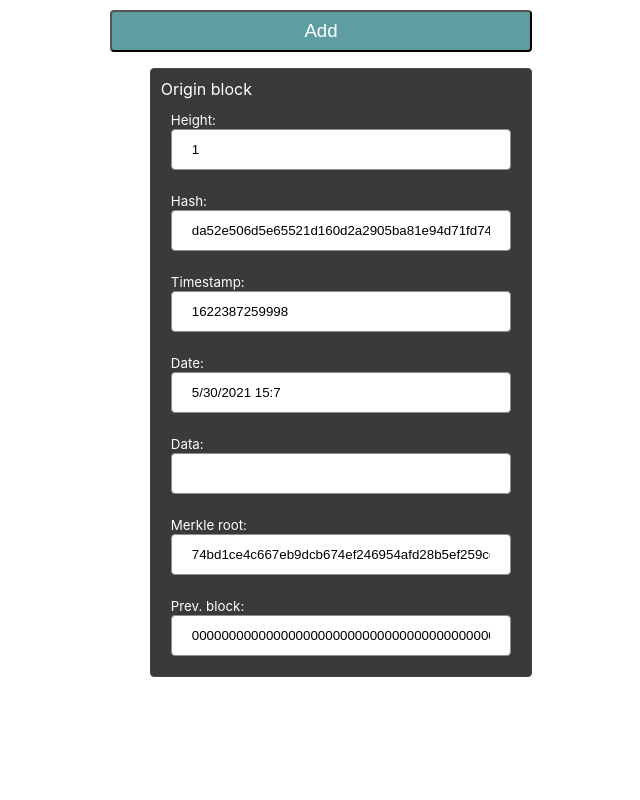
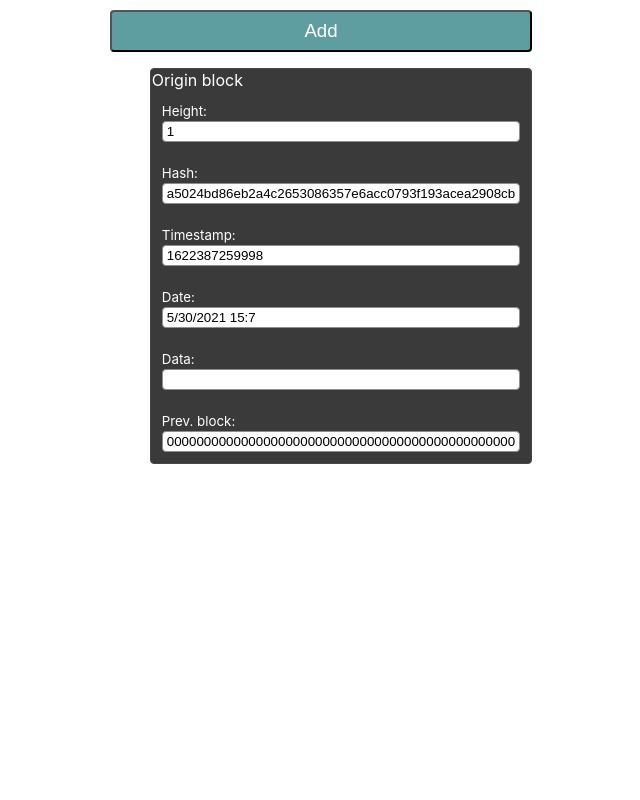
Before and after one commit to dejvids/blockchain-demo, a React (Create React App) app: page / in a window 1280 px wide. Shown: the top 800 px of the page, without its empty margins (319-959 px from the left). Built offline with nearby package versions, Linux system fonts and the light colour scheme.

Commit message:
Add validation

```diff
--- a/src/components/Block/Block.module.css
+++ b/src/components/Block/Block.css
@@ -7,7 +7,10 @@
     color: white;
     margin-left: auto;
     margin-right: auto;
-    padding: 10px;
-    margin-top:10px;
-    margin-bottom: 10px;
+    padding: 1px;
+    margin-top:7.5px;
+    margin-bottom: 7.5px;
 }
+.invalid{
+    background-color: #913939;
+}
--- a/src/components/Block/Block.tsx
+++ b/src/components/Block/Block.tsx
@@ -5,6 +5,7 @@ import IBlockModel from '../Block/Model/Block'
 import sha256 from 'crypto-js/sha256';
 import BlockModel from './Model/BlockModel';
 import { isOriginBLock, setHash } from '../Home/BlockchainManager';
+import './Block.css';
 
 
 interface BlockProps {
@@ -19,7 +20,8 @@ const Block: React.FC<BlockProps> = ({ blockModel: block, onBlockUpdate: onBlock
         markleRoot: '',
         data: '',
         prevBlockHash: '',
-        timestamp: 0
+        timestamp: 0,
+        isValid: true
     }
 
     const [currentBlock, setCurrentBLock] = useState<IBlockModel>(block);
@@ -36,7 +38,6 @@ const Block: React.FC<BlockProps> = ({ blockModel: block, onBlockUpdate: onBlock
 
     useEffect(()=>{
         setCurrentBLock(block);
-        console.log('height: ' +block.height);
     },[block]);
 
     const formatDate = (date: Date) => {
@@ -48,14 +49,14 @@ const Block: React.FC<BlockProps> = ({ blockModel: block, onBlockUpdate: onBlock
     }
 
     return (
-        <div className={styles.block}>
+        <div className= { `block ${!currentBlock.isValid ? "invalid" : ""}`}>
             { isOriginBLock(block) && <span>Origin block</span>}
             <BlockItem label="Height:" value={currentBlock.height.toString()} disabled={false} />
             <BlockItem label="Hash:" value={currentBlock.hash} />
             <BlockItem label="Timestamp:" value={currentBlock.timestamp.toString()} />
             <BlockItem label="Date:" value={ formatDate(new Date(currentBlock.timestamp))}/>
             <BlockItem label="Data:" value={currentBlock.data} onValueChange={onDataChanged}/>
-            <BlockItem label="Merkle root:" value={currentBlock.markleRoot} />
+            {/* <BlockItem label="Merkle root:" value={currentBlock.markleRoot} /> */}
             <BlockItem label="Prev. block:" value={currentBlock.prevBlockHash} />
         </div>);
 }
--- a/src/components/Block/Model/BlockModel.ts
+++ b/src/components/Block/Model/BlockModel.ts
@@ -1,4 +1,5 @@
 import sha256 from "crypto-js/sha256";
+import { setHash } from "../../Home/BlockchainManager";
 import IBlockModel from "./Block";
 
 export default class BlockModel implements IBlockModel {
@@ -9,7 +10,9 @@ export default class BlockModel implements IBlockModel {
         this.prevBlockHash = prevBlockHash;
         this.data = data;
         this.markleRoot = sha256(data).toString();
-        this.hash = sha256(this.timestamp.toString() + this.prevBlockHash + this.markleRoot).toString();
+        //this.hash = sha256(this.timestamp.toString() + this.prevBlockHash + this.markleRoot).toString();
+        this.hash = setHash(this);
+        this.isValid = true;
     }
     hash: string;
     height: number;
@@ -17,4 +20,5 @@ export default class BlockModel implements IBlockModel {
     markleRoot: string;
     prevBlockHash: string;
     data: string;
+    isValid: boolean;
 }
--- a/src/components/BlockItem/Blockitem.module.css
+++ b/src/components/BlockItem/Blockitem.module.css
@@ -13,7 +13,7 @@
     padding: 2px;
     display: inline-block;
     border: 1px solid rgb(141, 141, 141);
-    padding:12px 20px;
+    padding:2px 4px;
     border-radius: 4px;
     box-sizing: border-box;
 }
--- a/src/components/Home/BlockchainManager.ts
+++ b/src/components/Home/BlockchainManager.ts
@@ -7,10 +7,27 @@ export const getLastBlock = (blockchain: Blockchain): IBlockModel => {
 }
 
 export const setHash = (block: IBlockModel) => {
-    return sha256(block.timestamp.toString() + block.prevBlockHash + block.markleRoot).toString();
+    block.hash = sha256(block.timestamp.toString() + block.prevBlockHash + block.markleRoot).toString();
+    return block.hash;
 }
 
 export const isOriginBLock = (block: IBlockModel): boolean => {
     return block?.height == 1;
 
 }
+
+export const validateBlockchain = (blockchain: Blockchain): number => {
+    const blocks = blockchain.blocks;
+
+    if(blocks.length <= 1)
+        return -1;
+
+    let valid = true;
+    for(let i = 0; i< blocks.length -1; i++) {
+        if(blocks[i+1].hash !== blocks[i].prevBlockHash) {
+            return blocks[i].height;
+        }
+    }
+
+    return -1;
+}
--- a/src/components/Home/Home.tsx
+++ b/src/components/Home/Home.tsx
@@ -6,6 +6,8 @@ import IBlockModel from '../Block/Model/Block';
 import './Home.css';
 import BlockModel from '../Block/Model/BlockModel';
 import Footer from '../Footer/Footer';
+import { setHash, validateBlockchain } from './BlockchainManager';
+import sha256 from 'crypto-js/sha256';
 
 const data = require('../../data.json');
 
@@ -13,6 +15,8 @@ const originBLock: BlockModel = data.originBlock;
 
 
 const Home: React.FC = () => {
+  setHash(originBLock);
+  originBLock.markleRoot = sha256(originBLock.data).toString();
   const defaultBlockChain: Blockchain = {
     blocks: [
       originBLock
@@ -26,18 +30,48 @@ const Home: React.FC = () => {
 
   const onAddClicked = () => {
     const newBlock = new BlockModel(blockchain.blocks[0].height + 1, Date.now(), blockchain.blocks[0].hash, '');
-    console.log(blockchain.blocks[0]);
+
 
     const newBlockchain: Blockchain = { ...blockchain, blocks: [newBlock, ...blockchain.blocks] };
+
+    updateBlckStatus(newBlockchain, newBlock.height);
     setBlockchain(newBlockchain);
   };
 
   const onBlockUpdate = (newBlock: IBlockModel) =>{
-    console.log(newBlock.data);
+    const newBlockchain: Blockchain = {...blockchain, blocks: [...blockchain.blocks]};
+    newBlockchain.blocks[blockchain.blocks.length - newBlock.height] = newBlock;
 
-    const newBLockChain: Blockchain = {...blockchain, blocks: [...blockchain.blocks]};
-    newBLockChain.blocks[blockchain.blocks.length - newBlock.height] = newBlock;
-    setBlockchain(newBLockChain);
+    validate(newBlockchain);
+    updateBlckStatus(newBlockchain, newBlock.height);
+    setBlockchain(newBlockchain);
+  }
+
+  const validate = (bc: Blockchain) => {
+     //const validationResult = validateBlockchain(bc);
+    // if(validationResult > -1)
+    // {
+    //   console.log('Invalid blockchain starting from block: ' + validationResult)
+    //   let i = 0;
+    //   while(bc.blocks[i].height >= validationResult) {
+
+    //     bc.blocks[i].isValid = false;
+    //     i++;
+    //   }
+    // }
+  }
+
+  const updateBlckStatus = (bc: Blockchain, blockHeight: number) => {
+    let i = bc.blocks.indexOf(bc.blocks.filter(x=>x.height == blockHeight)[0])
+
+    while(i >0) {
+      bc.blocks[i-1].isValid = bc.blocks[i-1].prevBlockHash === bc.blocks[i].hash && bc.blocks[i].isValid;
+      i--;
+    }
+
+    if(i == 0 && bc.blocks.length > 1) {
+      bc.blocks[i].isValid = bc.blocks[0].prevBlockHash == bc.blocks[1].hash && bc.blocks[1].isValid;
+    }
   }
 
   return (
--- a/src/data.json
+++ b/src/data.json
@@ -1,10 +1,11 @@
 {
     "originBlock": {
-        "hash": "da52e506d5e65521d160d2a2905ba81e94d71fd743ead3c470f92068c94d7715",
+        "hash": "",
         "prevBlockHash": "0000000000000000000000000000000000000000000000000000000000000000",
         "timestamp": 1622387259998,
         "height": 1,
         "markleRoot": "74bd1ce4c667eb9dcb674ef246954afd28b5ef259cdd0b65b68eeb47d1a33590",
-        "nonce": 125
+        "nonce": 125,
+        "isValid":true
     }
 }
```
Also changed, not shown: src/components/Block/Model/Block.ts (+4 -5 lines).
